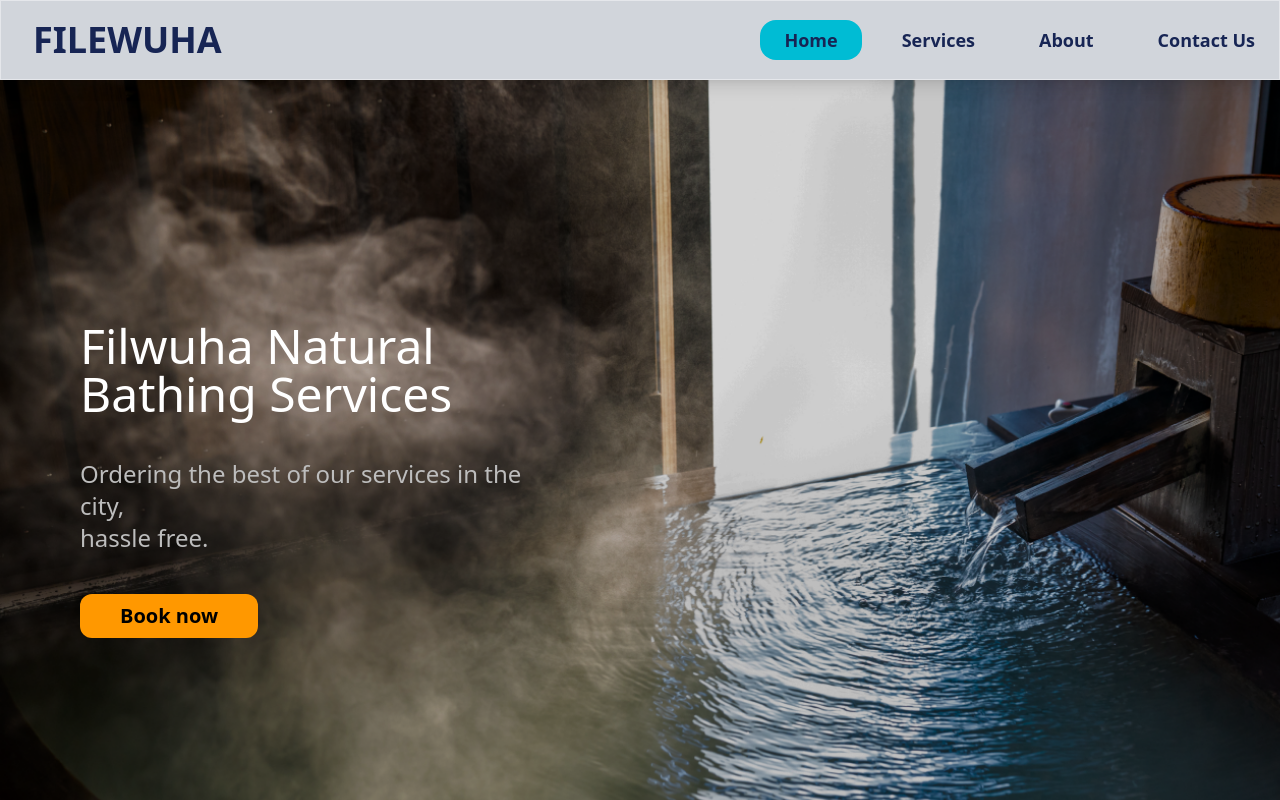
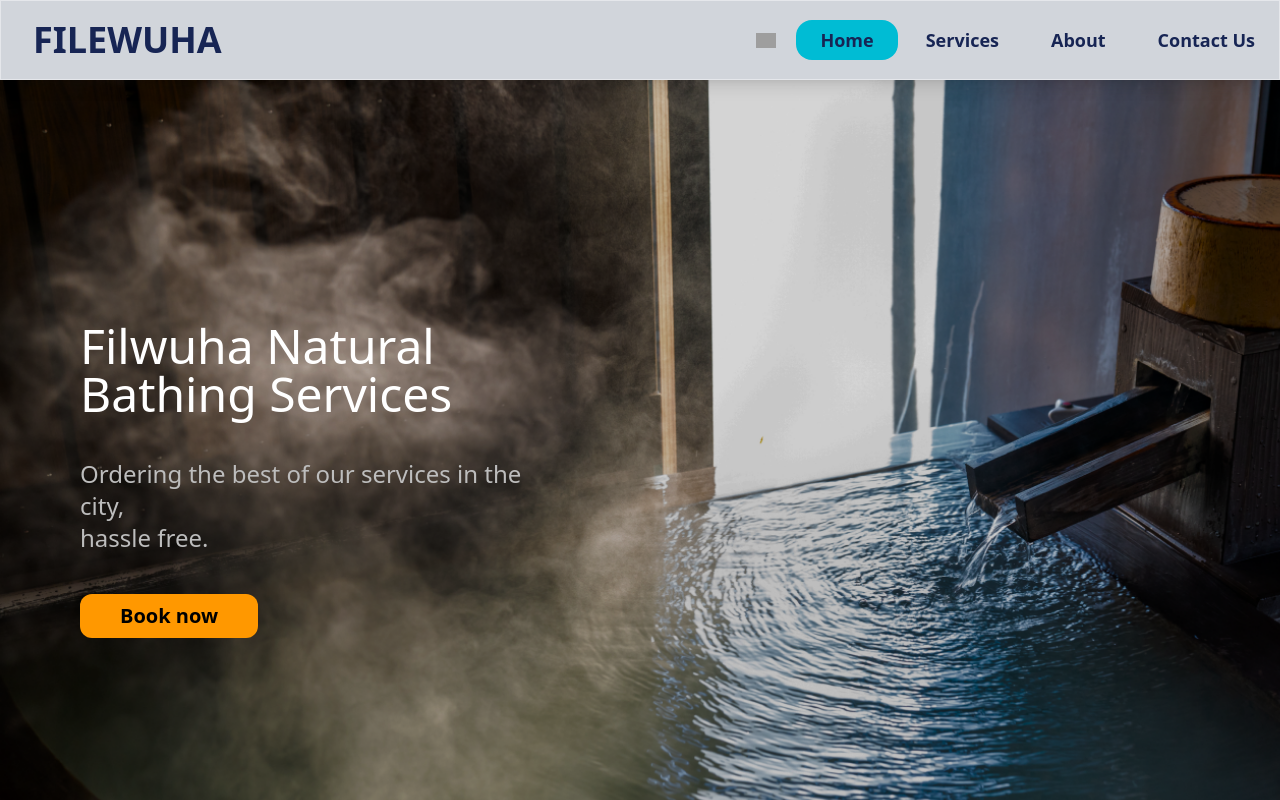
Before and after one commit to zakisu250/filwuha_ms, a React (Create React App) app in the folder frontend/: page / in a window 1280 px wide. Shown: the top 800 px of the page. Built offline with nearby package versions, Linux system fonts and the light colour scheme; grey boxes are pictures that could not be loaded.

Commit message:
Add Notification component and update Navbar styling

```diff
--- a/frontend/src/components/Navbar.js
+++ b/frontend/src/components/Navbar.js
@@ -1,5 +1,6 @@
 import React from 'react';
 import { Link, useLocation } from 'react-router-dom';
+import Notification from './Notification';
 
 function Navbar() {
   const location = useLocation();
@@ -15,7 +16,10 @@ function Navbar() {
         <Link to="/" className="flex items-center py-3 px-8">
           <h1 className="text-4xl font-bold text-blue-950">FILEWUHA</h1>
         </Link>
-        <ul className="flex space-x-4" id="menu">
+        <ul className="flex items-center gap-1 relative" id="menu">
+          <li className="mr-2 absolute -left-10 top-1 hover:bg-blue-300 rounded-full">
+            <Notification />
+          </li>
           <li>
             <Link
               to="/"
--- /dev/null
+++ b/frontend/src/components/Notification.js
@@ -0,0 +1,51 @@
+import React, { useEffect, useState } from 'react';
+import { Link } from 'react-router-dom';
+
+const Notification = () => {
+  const [isOpen, setIsOpen] = useState(false);
+  const [data, setData] = useState(null);
+  const toggleDropdown = () => {
+    setIsOpen(!isOpen);
+  };
+  useEffect(() => {
+    document.addEventListener('click', (e) => {
+      if (!e.target.closest('#menu')) {
+        setIsOpen(false);
+      }
+    });
+    setData(JSON.parse(localStorage.getItem('data')));
+  }, [data, toggleDropdown]);
+
+  return (
+    <div id="menu">
+      <button onClick={toggleDropdown}>
+        <img
+          width="20"
+          height="20"
+          src="https://img.icons8.com/ios/50/appointment-reminders--v1.png"
+          alt="appointment-reminders--v1"
+        />
+        {data && (
+          <span className="absolute top-0 right-0 bg-red-500 rounded-full w-2 h-2 text-xs text-white text-center">
+            {data.name}
+          </span>
+        )}
+      </button>
+      {isOpen && (
+        <div className="absolute top-5 right-2 w-40 bg-white p-2 rounded-md">
+          {data ? (
+            <Link
+              to="/receipt"
+              className="text-left w-full text-sm bg-teal-200 rounded-xl px-2 visited:hover:bg-none visited:bg-none hover:bg-teal-300"
+            >
+              New receipt
+            </Link>
+          ) : (
+            'No new order'
+          )}
+        </div>
+      )}
+    </div>
+  );
+};
+export default Notification;
--- a/frontend/src/pages/Payment.js
+++ b/frontend/src/pages/Payment.js
@@ -91,16 +91,8 @@ function Payment() {
         // Set the paymentStatus state to true, set the isPaying state to false, display a success toast with the message from the response, and navigate to the /receipt route with the formData as state
         setPaymentStatus(true);
         setIsPaying(false);
-        toast.success(data.message, {
-          position: 'top-center',
-          autoClose: 5000,
-          hideProgressBar: false,
-          closeOnClick: true,
-          pauseOnHover: true,
-          draggable: true,
-          progress: undefined,
-          theme: 'light',
-        });
+        toast.success(data.message);
+        localStorage.setItem('data', JSON.stringify(formData));
         navigate('/receipt', { state: formData });
       } else {
         // If the response is falsy, set the paymentStatus state to false, set the isPaying state to true, and set the message state with the message from the response
@@ -184,7 +176,7 @@ function Payment() {
           {isLoading ? (
             <img src={LoadingSVG} alt="Loading" className="w-6 h-6 inline" />
           ) : isPaying ? (
-            'Proceed with payment'
+            'Check payment status'
           ) : (
             'Pay'
           )}
--- a/frontend/src/pages/Receipt.js
+++ b/frontend/src/pages/Receipt.js
@@ -1,4 +1,4 @@
-import React from 'react';
+import React, { useEffect } from 'react';
 import { useLocation } from 'react-router-dom';
 import {
   Document,
@@ -11,7 +11,7 @@ import {
 
 export default function Receipt() {
   const location = useLocation();
-  const formData = location.state;
+  const formData = location.state || JSON.parse(localStorage.getItem('data'));
 
   // Generate a document to be downloaded by the customer after a successful payment
   const MyDocument = () => (
@@ -48,6 +48,10 @@ export default function Receipt() {
       flexGrow: 1,
     },
   });
+
+  useEffect(() => {
+    localStorage.setItem('data', JSON.stringify(formData));
+  }, [formData]);
 
   return (
     <div className="receipt">
```
